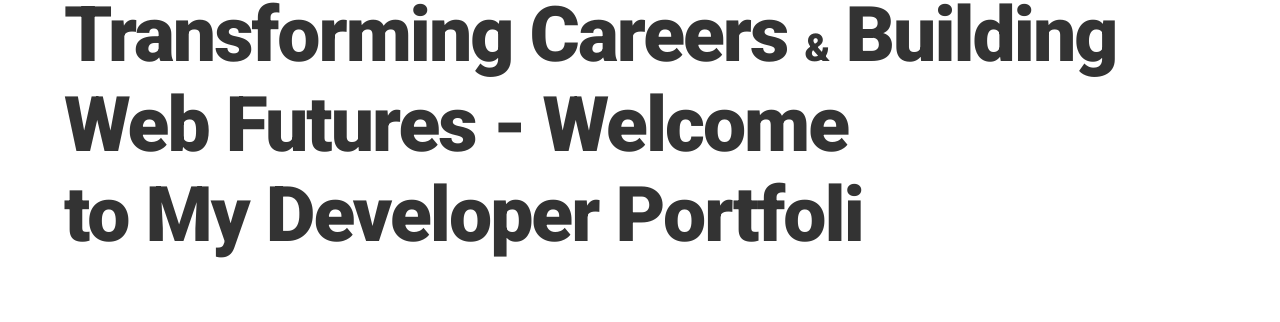
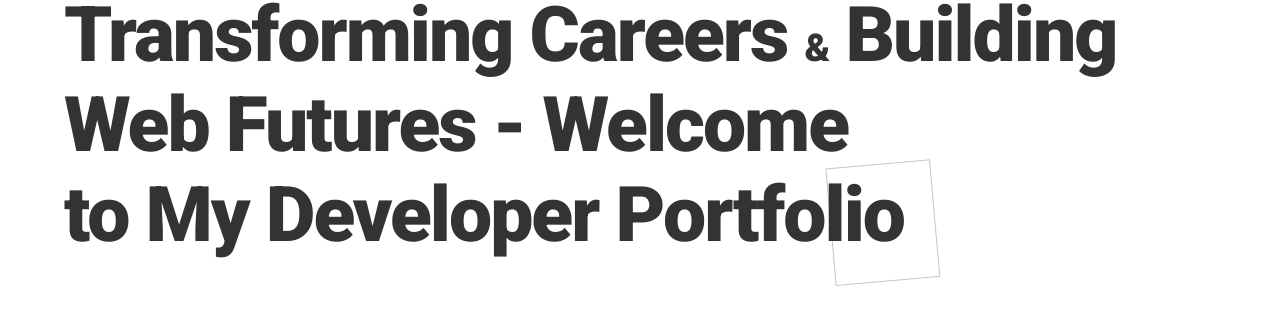
Before and after one commit to albertjon-0915/portfolio3, a React (Vite) app: page / in a window 1280 px wide. Shown: the part 316-638 px from the top of the page. Built offline with nearby package versions, Linux system fonts and the light colour scheme; no server answers; a web font is replaced by a local one.

Commit message:
small revision hero

```diff
--- a/src/components/home/hero.jsx
+++ b/src/components/home/hero.jsx
@@ -5,11 +5,12 @@ import { useGSAP } from "@gsap/react";
 
 function Hero() {
      useGSAP(() => {
-          gsap.from(".hero-text", {
+          gsap.from(".staggered-span", {
                opacity: 0,
                x: 300,
                duration: 1,
                delay: 0.3,
+               stagger: 0.1,
           });
 
           gsap.to(".dash", {
@@ -21,62 +22,29 @@ function Hero() {
                delay: 5,
           });
 
-          let tl = gsap.timeline({ delay: 4, repeat: -1, repeatDelay: 4.5 });
-
-          tl.to(".letters-portfolio", {
-               scale: 1.5,
-               y: -5,
-               transformOrigin: "bottom center",
-               x: 10,
-               ease: "elastic",
-               duration: 0.3,
-          });
-
-          tl.to(".letters-portfolio", {
-               scale: 1.5,
-               y: 15,
-               transformOrigin: "bottom center",
-               x: 10,
-               ease: "power2.inOut",
-               duration: 0.3,
-          });
-
-          tl.to(".letters-portfolio", {
-               rotation: 90,
-               y: 120,
+          gsap.from("#rotate-bg", {
                opacity: 0,
-               transformOrigin: "bottom center",
-               x: 10,
-               duration: 1.5,
-               ease: "power2.inOut",
-          });
-
-          tl.to(".letters-portfolio", {
-               rotation: 0,
-               x: 0,
-               y: 0,
-               scale: 1,
-               transformOrigin: "bottom center",
-               duration: 1.5,
-               ease: "power2.inOut",
-          });
-
-          tl.to(".letters-portfolio", {
-               opacity: 1,
-               transformOrigin: "bottom center",
-               duration: 1.5,
-               ease: "power2.inOut",
+               duration: 2.5,
+               delay: 2.5,
           });
      });
 
      return (
           <div className="hero-container">
+               <span className="playful-color"></span>
                <div className="hero-wrapper">
                     <div className="hero-text">
-                         Transforming Careers <span id="andSign">&</span> Building Web Futures{" "}
-                         <span className="dash">-</span> Welcome to My Developer Portfoli
-                         <span className="letters-portfolio" id="oSign">
-                              o
+                         <span className="staggered-span">
+                              Transforming Careers <span id="andSign">&</span> Building{" "}
+                         </span>
+                         <span className="staggered-span">
+                              Web Futures <span className="dash">-</span> Welcome{" "}
+                         </span>
+                         <span className="staggered-span">
+                              to My Developer Portfoli
+                              <span className="letters-portfolio" id="oSign">
+                                   o<span id="rotate-bg"></span>
+                              </span>
                          </span>
                     </div>
                </div>
--- a/src/pages/home.jsx
+++ b/src/pages/home.jsx
@@ -5,8 +5,17 @@ import Services from "../components/home/services";
 import Skills from "../components/home/skills";
 import Footer from "../components/footer";
 import Reviews from "../components/home/reviews";
+import { useGSAP } from "@gsap/react";
+import { scrollTriggerAnimWithScrub } from "../animations/gsapAnimation";
 
 function Homepage() {
+     useGSAP(() => {
+          scrollTriggerAnimWithScrub(
+
+          )
+     });
+
+
      return (
           <>
                <Hero />
--- a/src/styling/home/hero.scss
+++ b/src/styling/home/hero.scss
@@ -34,10 +34,37 @@
           #andSign {
                font-size: clamp(20px, 3vw, 50px);
           }
-
+          .staggered-span,
           .dash,
           .letters-portfolio {
                display: inline-block;
           }
+
+          #oSign {
+               position: relative;
+          }
+
+          #rotate-bg {
+               position: absolute;
+               content: "";
+               top: 0;
+               left: 50%;
+               transform: translateX(-50%);
+               width: calc(100% + 1em);
+               height: calc(100% + 0.2em);
+               border: 1px solid lighten($a-color, 35%);
+               z-index: -1;
+               transform-origin: center;
+               animation: rotation 5s infinite linear 3s;
+
+               @keyframes rotation {
+                    0% {
+                         transform: translateX(-50%) rotate(0deg);
+                    }
+                    100% {
+                         transform: translateX(-50%) rotate(360deg);
+                    }
+               }
+          }
      }
 }
```
